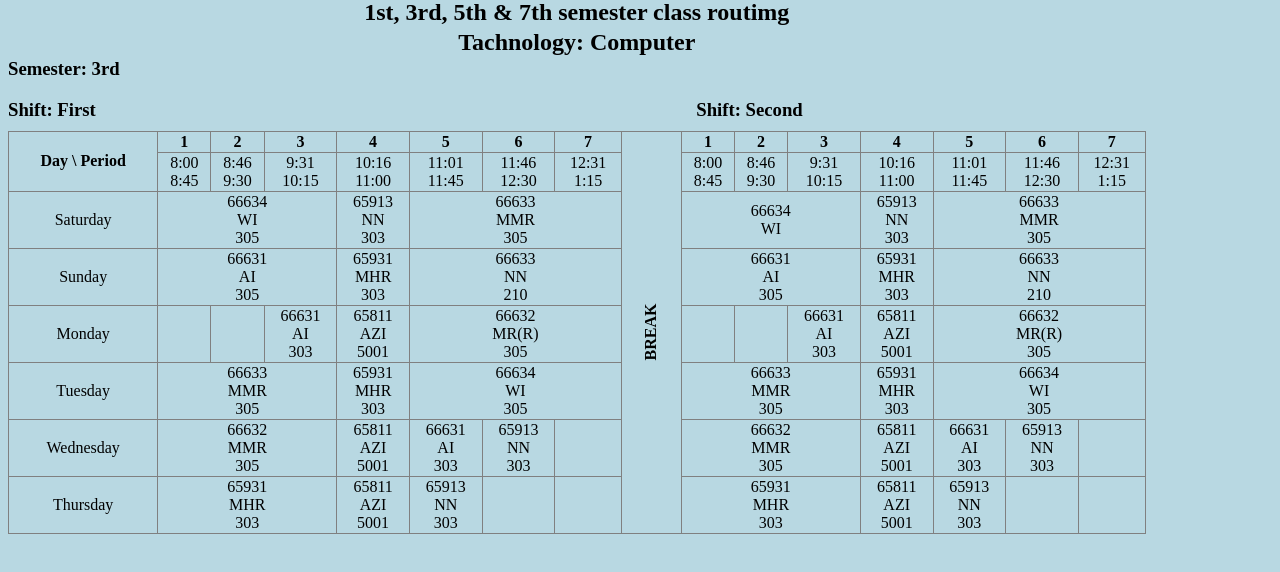
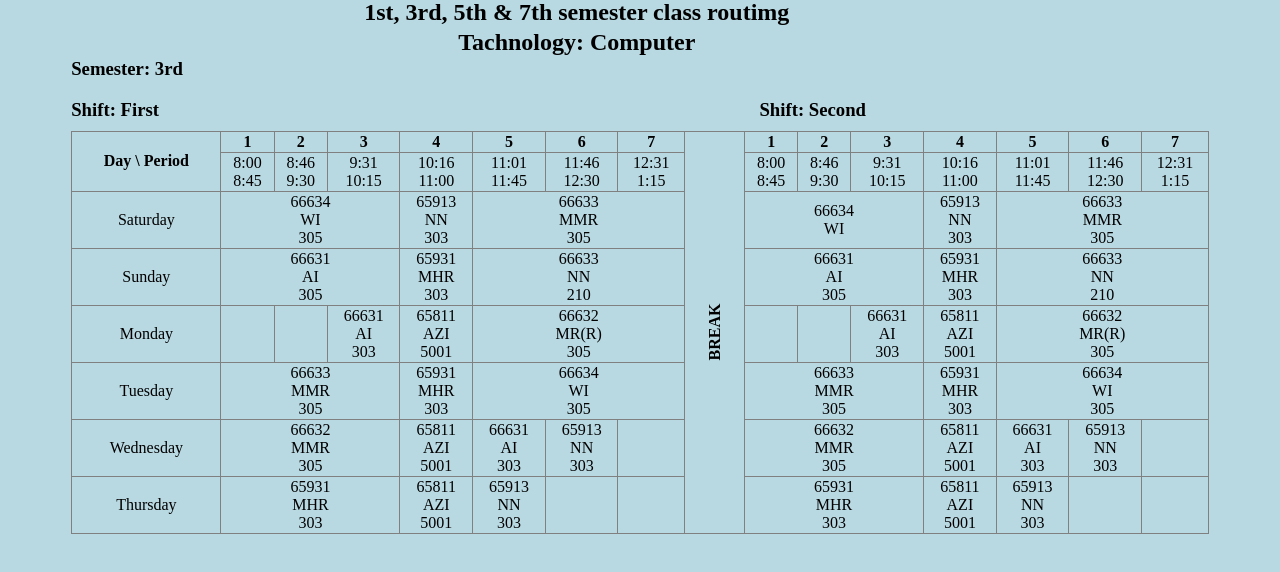
Before and after one commit to MdRahatHasan/class-routing, a plain HTML site: page index.html in a window 1280 px wide. Shown: the part 46-618 px from the top of the page. Drawn offline with Linux system fonts and the light colour scheme.

Commit message:
Update stylesheet_1.css

```diff
--- a/stylesheet_1.css
+++ b/stylesheet_1.css
@@ -28,5 +28,5 @@
 }
 #main_table{
     width: 90%;
-    margin: a;
+    margin: auto;
 }
```
